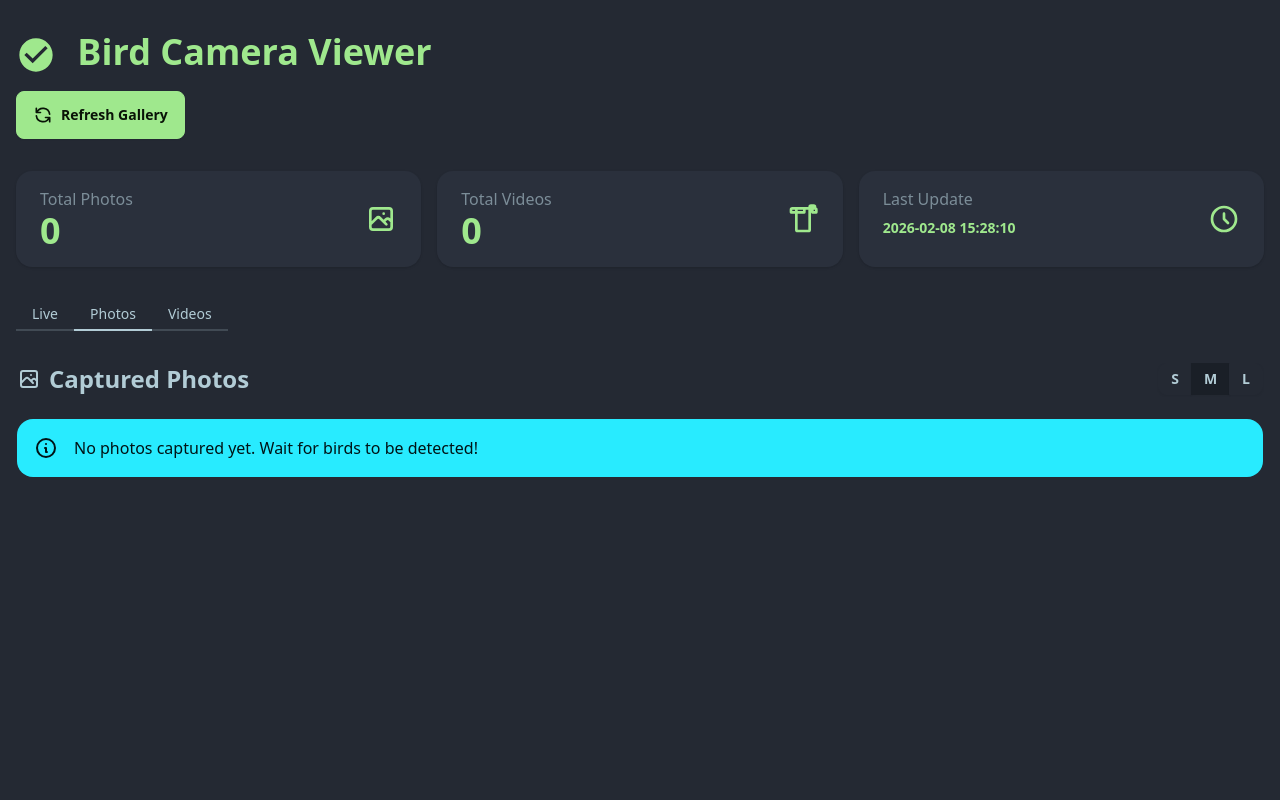
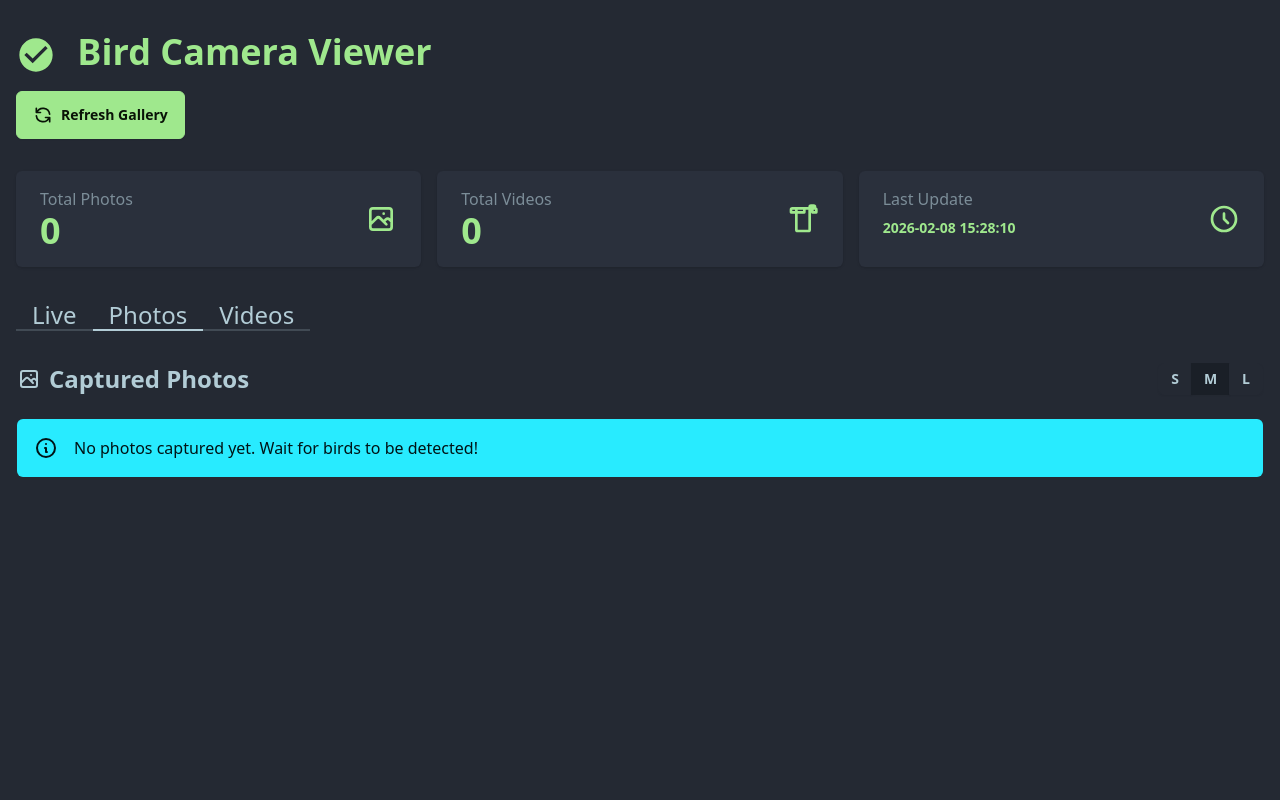
Before and after one commit to Plesin/bird-pi-detector, a Flask app: page / in a window 1280 px wide. Run offline with Flask 3, Linux system fonts and the light colour scheme; some libraries are stand-ins or nearby versions.

Commit message:
small UI polish

```diff
--- a/static/style.css
+++ b/static/style.css
@@ -1,3 +1,11 @@
+/* ── Border radius config ── change these three values to restyle everything ── */
+:root,
+[data-theme] {
+  --rounded-box: 6px; /* cards, collapse, modal, alert, stats */
+  --rounded-btn: 6px; /* buttons, inputs */
+  --rounded-badge: 6px; /* badges */
+}
+
 /* Photo dialog styling */
 #photo-dialog::backdrop {
   background: rgba(0, 0, 0, 0.8);
--- a/templates/_day_section.html
+++ b/templates/_day_section.html
@@ -4,7 +4,7 @@
   <div class="day-section" data-day-key="{{ day.key }}">
     {% if not active_day_label %}
     <div
-      class="collapse collapse-plus bg-base-300 border border-base-400 {% if day.is_today %}collapse-open{% endif %}"
+      class="collapse collapse-plus bg-base-300 border border-gray-600 {% if day.is_today %}collapse-open{% endif %}"
     >
       <input
         type="checkbox"
--- a/templates/index.html
+++ b/templates/index.html
@@ -6,6 +6,10 @@
     <script src="https://cdn.tailwindcss.com"></script>
     <link
       href="https://cdn.jsdelivr.net/npm/daisyui@latest/dist/full.min.css"
+      rel="stylesheet"
+    />
+    <link
+      href="{{ url_for('static', filename='style.css') }}"
       rel="stylesheet"
     />
   </head>
@@ -119,7 +123,7 @@
             type="radio"
             name="tab_gallery"
             role="tab"
-            class="tab"
+            class="tab text-2xl"
             aria-label="Live"
             data-tab="live"
           />
@@ -162,7 +166,7 @@
             type="radio"
             name="tab_gallery"
             role="tab"
-            class="tab"
+            class="tab text-2xl"
             aria-label="Photos"
             data-tab="photos"
             checked
@@ -204,7 +208,7 @@
             type="radio"
             name="tab_gallery"
             role="tab"
-            class="tab"
+            class="tab text-2xl"
             aria-label="Videos"
             data-tab="videos"
           />
```
